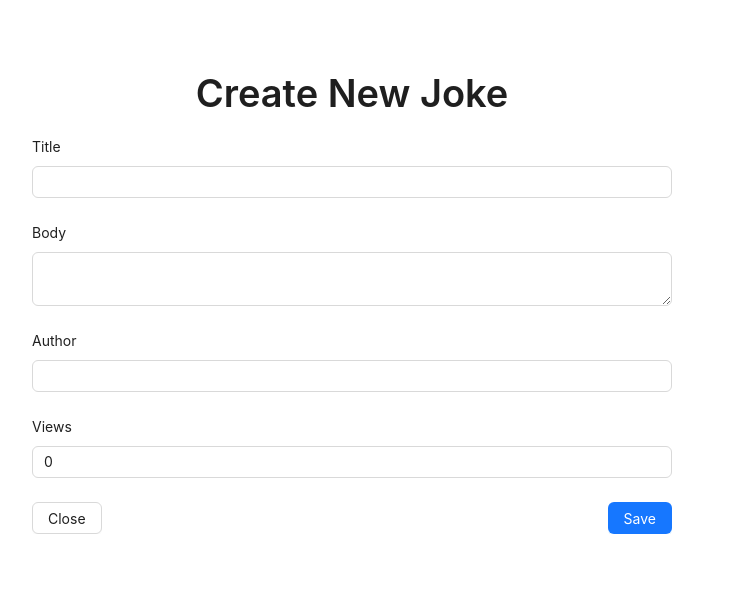
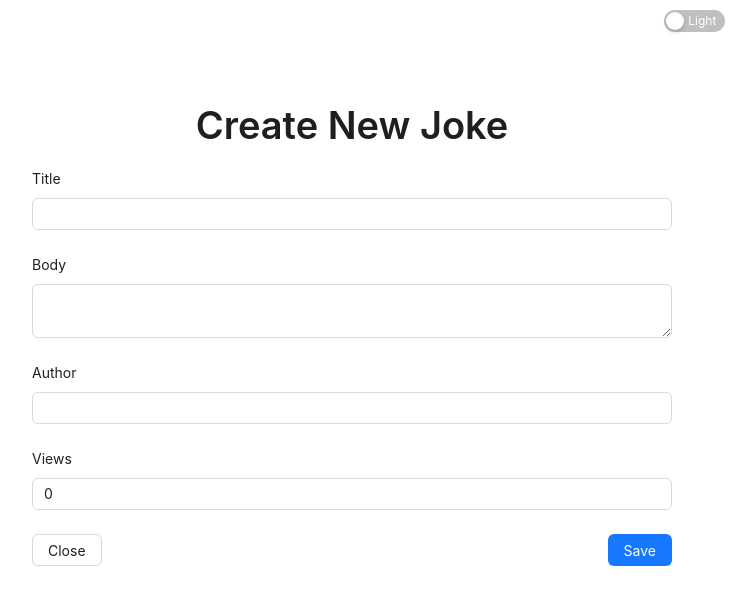
Before and after one commit to stangatimu/jokes, a Next.js app: page /jokes/create in a window 1280 px wide. Shown: the top 604 px of the page, without its empty margins (288-1044 px from the left). Built offline with nearby package versions, Linux system fonts and the light colour scheme; no server answers.

Commit message:
feat: dark theme toggle

```diff
--- a/src/pages/_app.tsx
+++ b/src/pages/_app.tsx
@@ -1,12 +1,50 @@
 import "src/styles/globals.css";
 import type { AppProps } from "next/app";
+import { useState } from "react";
+import { ConfigProvider, theme } from "antd";
 import { store } from "@/store";
 import { Provider } from "react-redux";
+import { Col, Row, Switch } from "antd";
+
+const { defaultAlgorithm, darkAlgorithm } = theme;
 
 export default function App({ Component, pageProps }: AppProps) {
+  const [isDarkMode, setIsDarkMode] = useState(false);
+
+  const handleClick = () => {
+    setIsDarkMode((previousValue) => !previousValue);
+  };
+
   return (
     <Provider store={store}>
-      <Component {...pageProps} />
+      <style jsx global>{`
+        html {
+          background: ${isDarkMode ? "black" : "white"};
+        }
+      `}</style>
+      <ConfigProvider
+        theme={{
+          algorithm: isDarkMode ? darkAlgorithm : defaultAlgorithm,
+        }}
+      >
+        <Row
+          justify={"center"}
+          style={{
+            marginTop: "10px",
+          }}
+        >
+          <Col lg={14} md={18} sm={22} xs={23}>
+            <Row justify={"end"}>
+              <Switch
+                unCheckedChildren="Light"
+                checkedChildren="Dark"
+                onChange={handleClick}
+              />
+            </Row>
+          </Col>
+        </Row>
+        <Component {...pageProps} />
+      </ConfigProvider>
     </Provider>
   );
 }
```
